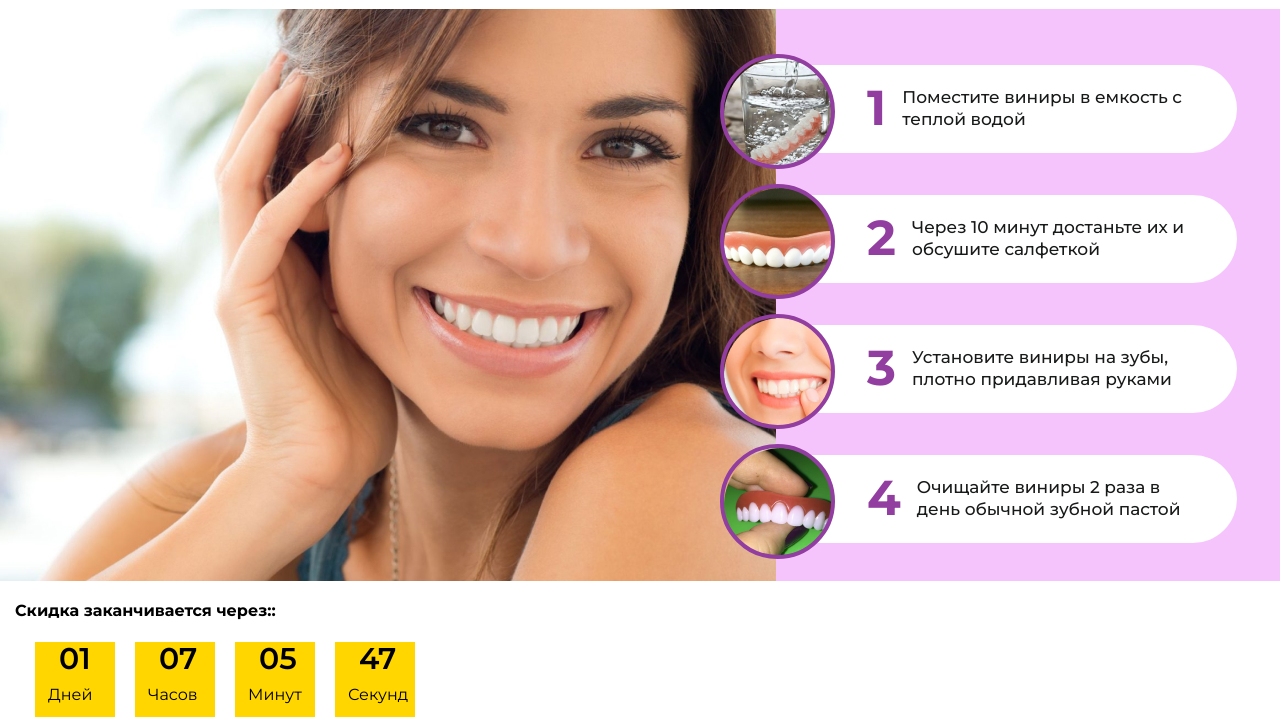
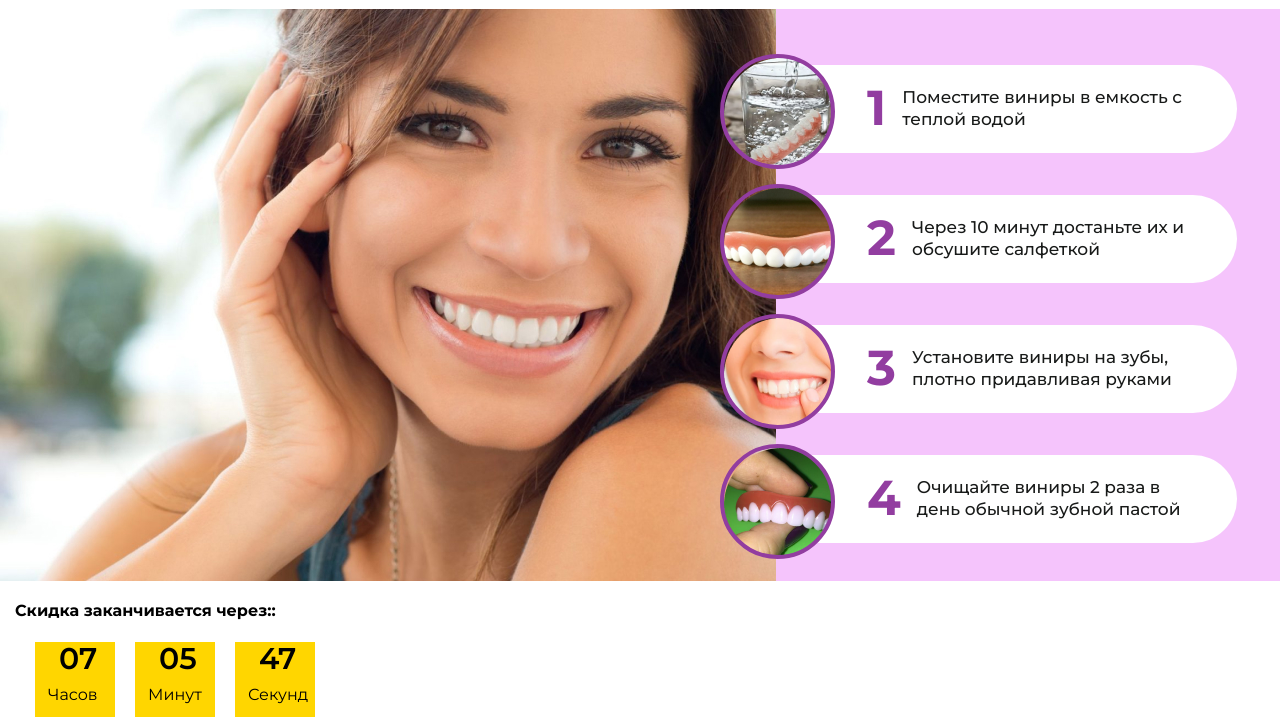
Before and after one commit to vladian95/BrightSmile-, a website: page app/index.html in a window 1280 px wide. Shown: the part 159-876 px from the top of the page. Drawn offline with nearby package versions, Linux system fonts and the light colour scheme; files that its build step writes are made by us from their sources.

Commit message:
Timer.js --DONE

```diff
--- a/app/index.html
+++ b/app/index.html
@@ -67,7 +67,6 @@
               <div class="timer1" id="timer">
                   <p><h4>Скидка заканчивается через::</h4></p>
                   <div class="container1">
-                      <div class="numbers1"><div><span id="days">08</span></div><div class="description1">Дней</div></div>
                       <div class="numbers1"><div><span id="hours">00</span></div><div class="description1">Часов</div></div>
                       <div class="numbers1"><div><span id="minutes">55</span></div><div class="description1">Минут</div></div>
                       <div class="numbers1"><div><span id="seconds">11</span></div><div class="description1">Секунд</div></div>
--- a/app/js/main.js
+++ b/app/js/main.js
@@ -1,8 +1,7 @@
 window.addEventListener('DOMContentLoaded', () => {
     "use strict";
 
-    let modalState = {};
-    let deadline = '2021-10-13';
+    let deadline = '2021-10-12';
 
     const timer = (id, deadline) => {
 
@@ -18,12 +17,10 @@ window.addEventListener('DOMContentLoaded', () => {
             const t = Date.parse(endtime) - Date.parse(new Date()),
                   seconds = Math.floor((t/1000) % 60),
                   minutes = Math.floor((t/1000/60) % 60),
-                  hours = Math.floor((t/(1000 * 60 * 60)) % 24),
-                  days = Math.floor((t/(1000 * 60 * 60 * 24)));
+                  hours = Math.floor((t/(1000 * 60 * 60)) % 24);
 
             return {
                 'total': t,
-                'days': days,
                 'hours': hours,
                 'minutes': minutes,
                 'seconds': seconds
@@ -32,7 +29,6 @@ window.addEventListener('DOMContentLoaded', () => {
 
         const setClock = (selector, endtime) => {
                 const timer = document.querySelector(selector),
-                        days = timer.querySelector('#days'),
                         hours = timer.querySelector('#hours'),
                         minutes = timer.querySelector('#minutes'),
                         seconds = timer.querySelector('#seconds'),
@@ -42,17 +38,14 @@ window.addEventListener('DOMContentLoaded', () => {
 
             function updateClock() {
                 const t = getTimeRemaining(endtime);
-
-                days.textContent = addZero(t.days);
                 hours.textContent = addZero(t.hours);
                 minutes.textContent = addZero(t.minutes);
                 seconds.textContent = addZero(t.seconds);
 
                 if(t.total <= 0) {
-                    days.textContent = '00';
                     hours.textContent = '00';
-                    minutes.textContent = '55';
-                    seconds.textContent = '11';
+                    minutes.textContent = '00';
+                    seconds.textContent = '00';
 
                     clearInterval(timeInterval);
                 }
```
